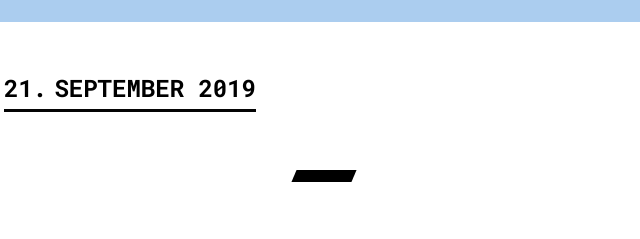
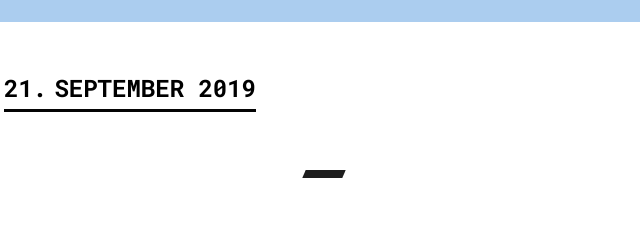
Before and after one commit to daenub/exp-story-doc, a website built with webpack: page src/index.html in a window 1280 px wide. Shown: the part 466-705 px from the top of the page, 316-956 px from the left. Built offline with nearby package versions, Linux system fonts and the light colour scheme; files whose address does not match are found by name.

Commit message:
slightly lighter and smaller divider

```diff
--- a/src/styles/_article.scss
+++ b/src/styles/_article.scss
@@ -4,9 +4,9 @@
   &::after {
     content: '';
     display: block;
-    height: .75rem;
-    width: 3.75rem;
-    background-color: #000;
+    height: .5rem;
+    width: 2.5rem;
+    background-color: lighten($black, 10%);
     margin: $block-margin * 2 auto;
     transform: skewX(-23deg);
   }
```
